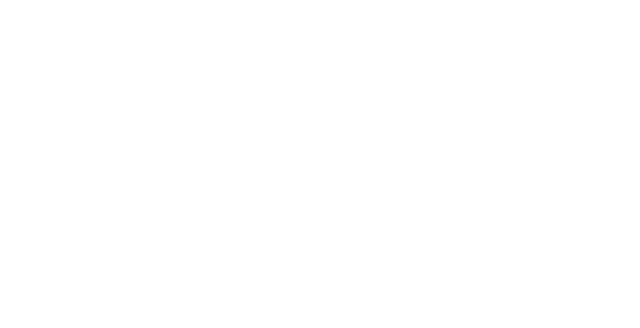
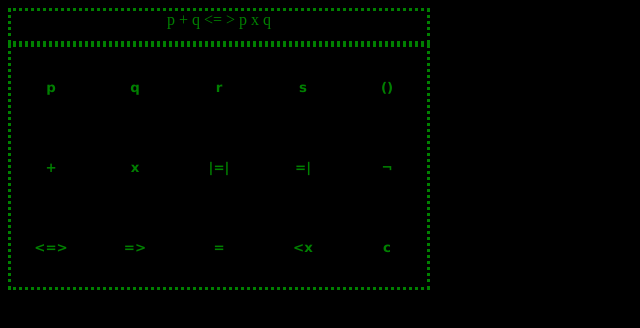
Before and after one commit to Jesus0414/ProyectodeDiezeZZ, a plain HTML site: page index.html in a window 1280 px wide. Shown: the whole page, without its empty margins (0-640 px from the left). Drawn offline with Linux system fonts and the light colour scheme.

Commit message:
html y css

```diff
--- a/index.html
+++ b/index.html
@@ -1,15 +1,50 @@
 <!DOCTYPE html>
 <html lang="es">
-<head>
-    <meta charset="UTF-8">
-    <meta name="viewport" content="width=device-width, initial-scale=1.0">
-    <link rel="stylesheet" href="style.css">
-    <title>Chebo</title>
-</head>
-<body>
-    <div id="container">
+    <head>
+          <title>Calculadora</title>
+          <meta charset="utf-8">
+          <link rel="stylesheet"href="style.css">
 
-    </div>
-    <script src="app.js"></script>
-</body>
+    </head>
+    <body>
+
+      <div class="headT">
+        p  +  q  &#60;=	&#62;  p  x  q
+
+      </div>
+
+      <div class="bodyT">
+
+        <div>
+
+          <button data-key="q"  id="btnP">p</button>
+          <button data-key="w"  id="btnQ">q</button>
+          <button data-key="e"  id="btnR">r</button>
+          <button data-key="r"  id="btnS">s</button>
+          <button data-key="t"  id ="btnParent">()</button>
+
+        </div>
+
+        <div>
+
+          <button data-key="a"   id="btnP">+</button>
+          <button data-key="s"   id="btnQ">x</button>
+          <button data-key="d"   id="btnR">|=|</button>
+          <button data-key="f"   id="btnS">=|</button>
+          <button data-key="g"   id ="btnParent">¬</button>
+
+        </div>
+        <div>
+
+          <button data-key="z"  id="btnP">&#60;=&#62;</button>
+          <button data-key="x"  id="btnQ">=&#62;</button>
+          <button data-key="c"  id="btnR">=</button>
+          <button data-key="v"  id="btnS"> &#60;x </button>
+          <button data-key="b"  id ="btnParent">c</button>
+
+        </div>
+
+      </div>
+
+    </body>
 </html>
--- a/style.css
+++ b/style.css
@@ -0,0 +1,37 @@
+body{
+background-color: black;
+
+}
+
+div.headT{
+   vertical-align: sub;
+   text-align: center;
+   color: green;
+   border-color: green;
+   border-style: dotted;
+   width: 416px;
+   height: 30px;
+}
+div.bodyT{
+   color: green;
+   border-color: green;
+   border-style: dotted;
+   width: 416px;
+}
+div{
+   vertical-align: sub;
+}
+button{
+   background-color: black;
+   vertical-align: middle;
+   color: green;
+   border-style: none;
+   width: 80px;
+   height: 80px;
+   font-family: Verdana, sans-serif;
+   font-weight: bold;
+}
+button:hover {
+   border-color: green;
+   border-style: dotted;
+ }
```
